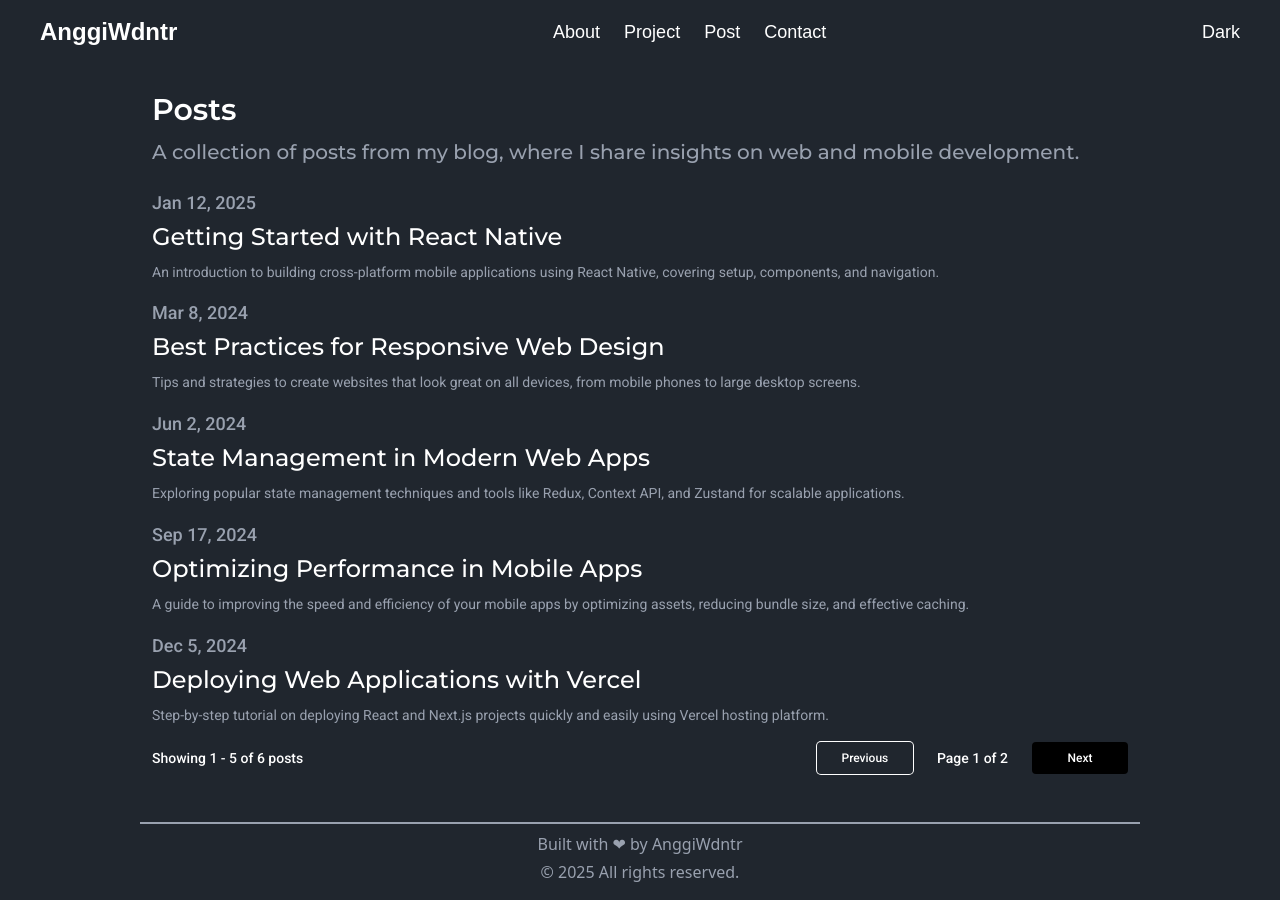
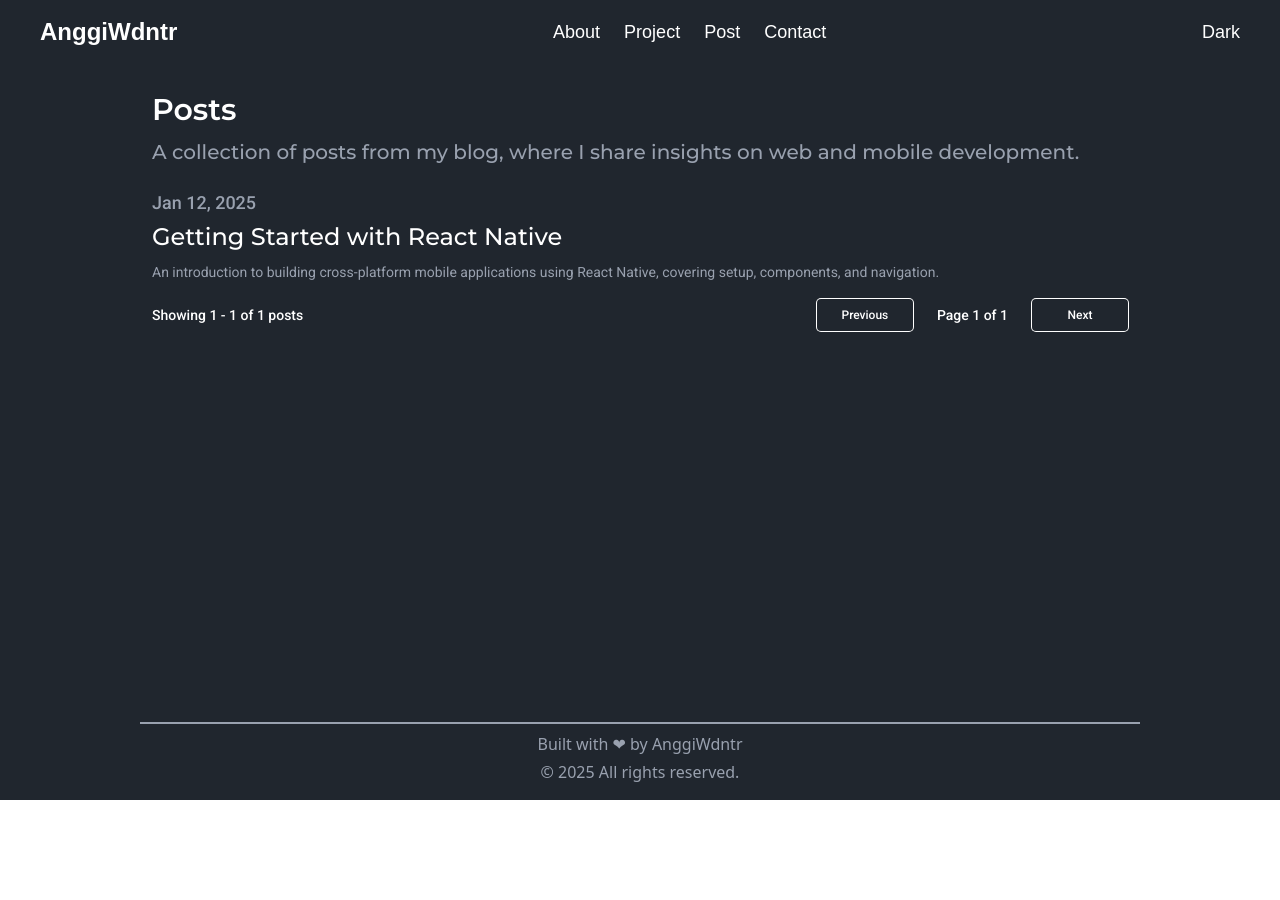
Before and after one commit to anggiwdntr29/anggiwdntr29.github.io, a React (Vite) app: page /post in a window 1280 px wide. After the commit the page ends 800 px from the top, so only its background shows below. Built offline with nearby package versions, Linux system fonts and the light colour scheme; a web font is replaced by a local one.

Commit message:
add blog

```diff
--- a/src/Data/Post.js
+++ b/src/Data/Post.js
@@ -12,71 +12,6 @@ const DataBlogs = [
     paragraf_3:
       "One of the most powerful features of React Native is navigation. React Navigation is a popular library that provides a set of components to navigate between different screens in your app. By utilizing stacks, tabs, and drawers, you can create a smooth user experience similar to what users expect in native apps. With React Native, you'll be able to write once, deploy everywhere, and easily manage app state with tools like Context API or Redux.",
   },
-  {
-    id: 2,
-    date: "Mar 8, 2024",
-    title: "Best Practices for Responsive Web Design",
-    subTitle:
-      "Tips and strategies to create websites that look great on all devices, from mobile phones to large desktop screens.",
-    paragraf_1:
-      "Responsive web design is an approach that makes web pages render well on a variety of devices and window or screen sizes. It is essential in today's web development, where users access websites on a wide range of devices, from small mobile phones to large desktop monitors. A website that isn't responsive risks losing visitors who may struggle with navigation and readability on their devices.",
-    paragraf_2:
-      "To achieve a responsive design, it's important to use a flexible grid layout that adapts to various screen sizes. CSS media queries allow you to apply different styles based on the screen width, height, orientation, and other characteristics. This way, you can tailor the user interface for mobile, tablet, and desktop devices without creating separate designs for each one.",
-    paragraf_3:
-      "Images are another critical component of responsive design. By using CSS techniques like max-width: 100%, images will automatically scale to fit their containers. For even better performance, use responsive image techniques like the picture element, which allows you to serve different image sizes depending on the screen resolution. Lastly, ensure to test your designs on various devices, either physically or using browser tools, to identify and fix any layout issues.",
-  },
-  {
-    id: 3,
-    date: "Jun 2, 2024",
-    title: "State Management in Modern Web Apps",
-    subTitle:
-      "Exploring popular state management techniques and tools like Redux, Context API, and Zustand for scalable applications.",
-    paragraf_1:
-      "State management is one of the most important aspects of building scalable web applications. It refers to the way data is shared and manipulated across different components in your app. Without effective state management, passing data between components can become cumbersome and error-prone, especially as your app grows larger and more complex. State management tools help centralize the app's state and provide predictable ways to update it.",
-    paragraf_2:
-      "Redux is one of the most well-known state management libraries in the React ecosystem. It uses a centralized store where the state of the entire application is kept. Actions and reducers are used to modify the state, making it very predictable. However, for smaller applications, using Redux can feel cumbersome. This is where React's Context API shines. It allows you to share state across your app without the boilerplate code that comes with Redux. But Context API may not be suitable for very large applications.",
-    paragraf_3:
-      "Zustand is a newer library that simplifies state management while being more lightweight than Redux. It allows you to create stores that are easy to manage and update, without the need for complex reducers or actions. Zustand also supports asynchronous actions out of the box, which makes it more flexible than Context API in certain cases. Choosing the right state management solution depends on your app's needs, its scale, and the complexity of your application's state.",
-  },
-  {
-    id: 4,
-    date: "Sep 17, 2024",
-    title: "Optimizing Performance in Mobile Apps",
-    subTitle:
-      "A guide to improving the speed and efficiency of your mobile apps by optimizing assets, reducing bundle size, and effective caching.",
-    paragraf_1:
-      "Performance is critical when developing mobile apps, as it directly impacts the user experience. Slow loading times, lagging animations, or unresponsive touch interactions can drive users away from your app. To optimize mobile app performance, it’s essential to focus on several areas, including reducing the app's bundle size, optimizing assets, and employing caching strategies.",
-    paragraf_2:
-      "Reducing bundle size is one of the most effective ways to improve performance. This can be achieved by eliminating unnecessary dependencies, lazy loading modules, and using code splitting to only load the necessary JavaScript when required. Additionally, optimizing assets such as images and videos is crucial. Use formats like WebP for images and compress them to reduce their file size. For videos, consider lower resolutions and use streaming services to minimize the app's data usage.",
-    paragraf_3:
-      "Caching strategies are also vital for improving mobile app performance. Using a caching library like Redux Persist can store state data locally, reducing the need to fetch data repeatedly from a server. Furthermore, implementing techniques like lazy loading and background data synchronization can keep the app responsive while fetching data in the background. Performance monitoring tools like Firebase Performance Monitoring or Flipper can help identify slow parts of your app that need optimization.",
-  },
-  {
-    id: 5,
-    date: "Dec 5, 2024",
-    title: "Deploying Web Applications with Vercel",
-    subTitle:
-      "Step-by-step tutorial on deploying React and Next.js projects quickly and easily using Vercel hosting platform.",
-    paragraf_1:
-      "Vercel is an easy-to-use platform that simplifies deploying frontend web applications. Built with Next.js in mind, it also works seamlessly with other frontend frameworks like React. The platform takes care of deployment, scaling, and optimizing your application, allowing developers to focus on building features rather than managing infrastructure.",
-    paragraf_2:
-      "To deploy your app with Vercel, you first need to link your GitHub, GitLab, or Bitbucket repository to the platform. Vercel will automatically detect your project and suggest the right deployment settings. Each time you push changes to your repository, Vercel will trigger a new deployment, providing you with real-time preview links for testing. This allows for a fast and efficient deployment pipeline.",
-    paragraf_3:
-      "Vercel also provides advanced features such as serverless functions, automatic SSL certification, and custom domains. Serverless functions allow you to add backend functionality without needing a dedicated server. Vercel’s edge caching ensures fast content delivery to users around the world, improving the performance of your web app. With integrated analytics, you can monitor the performance of your site and optimize it for a better user experience.",
-  },
-  {
-    id: 6,
-    date: "Dec 5, 2024",
-    title: "Deploying Web Applications with Vercel",
-    subTitle:
-      "Step-by-step tutorial on deploying React and Next.js projects quickly and easily using Vercel hosting platform.",
-    paragraf_1:
-      "Vercel is an easy-to-use platform that simplifies deploying frontend web applications. Built with Next.js in mind, it also works seamlessly with other frontend frameworks like React. The platform takes care of deployment, scaling, and optimizing your application, allowing developers to focus on building features rather than managing infrastructure.",
-    paragraf_2:
-      "To deploy your app with Vercel, you first need to link your GitHub, GitLab, or Bitbucket repository to the platform. Vercel will automatically detect your project and suggest the right deployment settings. Each time you push changes to your repository, Vercel will trigger a new deployment, providing you with real-time preview links for testing. This allows for a fast and efficient deployment pipeline.",
-    paragraf_3:
-      "Vercel also provides advanced features such as serverless functions, automatic SSL certification, and custom domains. Serverless functions allow you to add backend functionality without needing a dedicated server. Vercel’s edge caching ensures fast content delivery to users around the world, improving the performance of your web app. With integrated analytics, you can monitor the performance of your site and optimize it for a better user experience.",
-  },
 ];
 
 export default DataBlogs;
```
